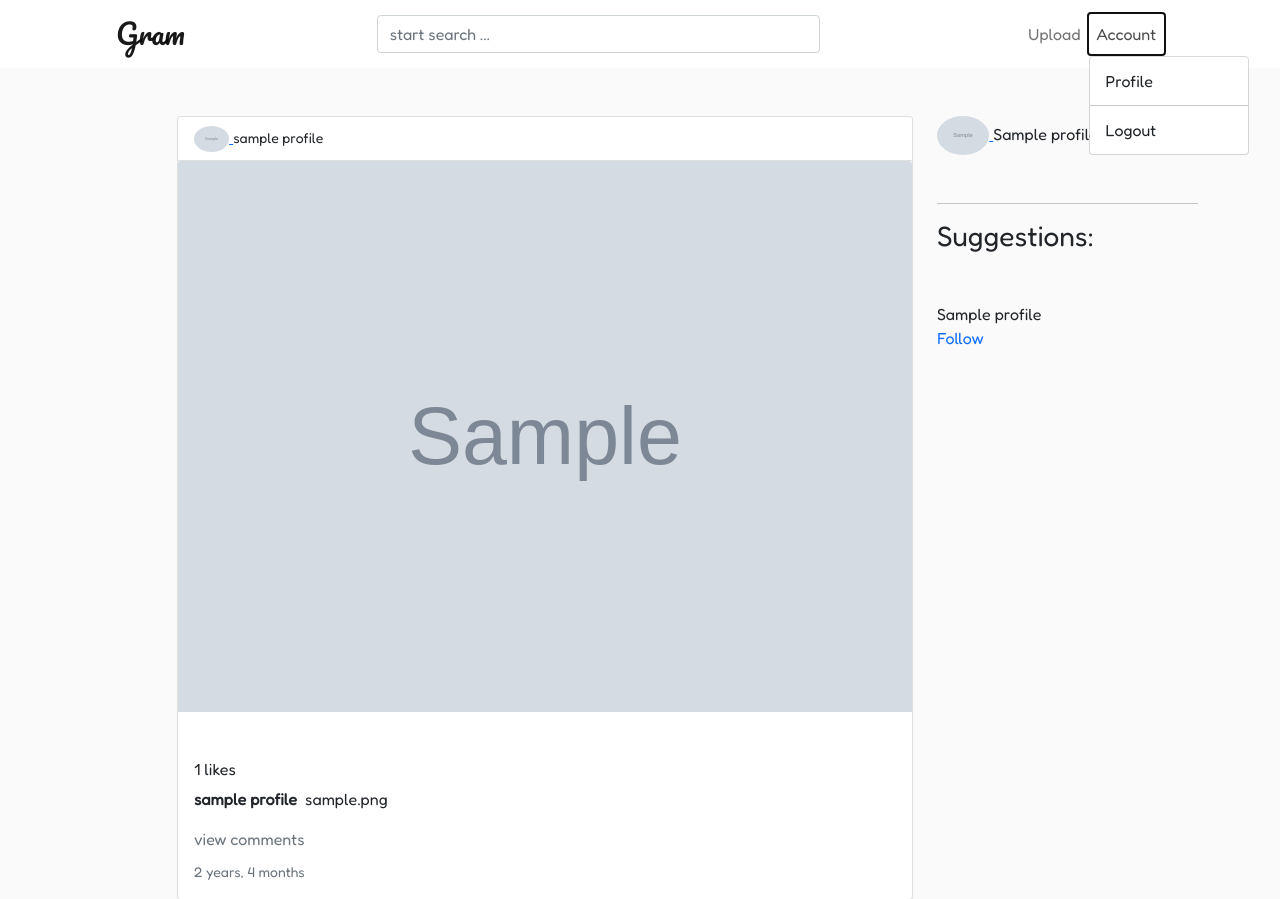
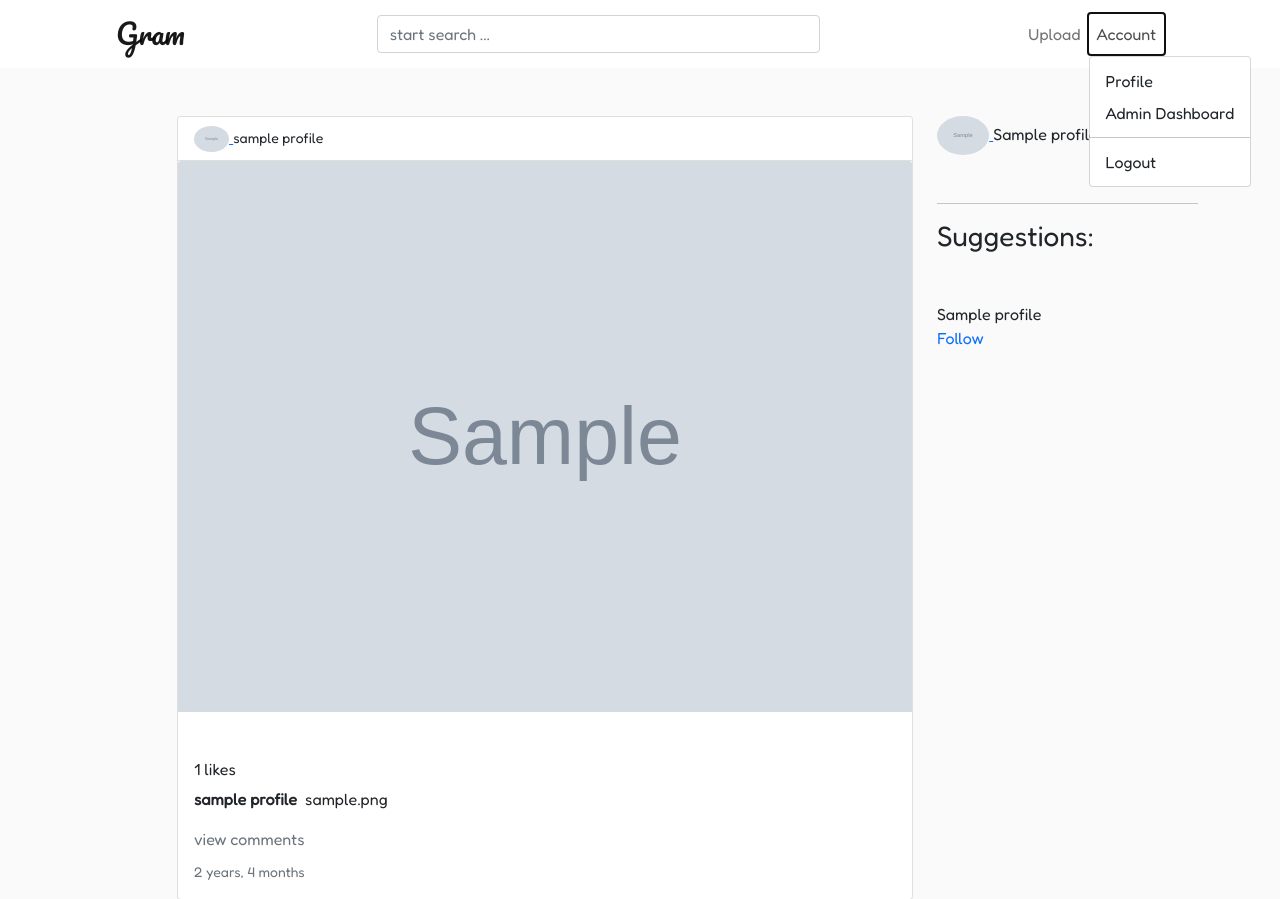
Before and after one commit to vantablanta/gram, a Django app: page /home/ in a window 1280 px wide, after a click on "Account". Shown: the top 899 px of the page. Run offline with Django 4.2, Linux system fonts and the light colour scheme; a user stored in the database is signed in; tables that the repository leaves empty hold one stand-in row (values such as "Sample post"); grey boxes marked "Sample" are stand-in pictures; some libraries are stand-ins or nearby versions.

Commit message:
superuser if for admins added

```diff
--- a/templates/nav.html
+++ b/templates/nav.html
@@ -25,6 +25,11 @@
 
                         <ul class="dropdown-menu" aria-labelledby="navbarDropdown">
                             <li><a class="dropdown-item" href="{%url 'profile'%}">Profile</a></li>
+
+                            {%if request.user.is_superuser%}
+                            <li><a class="dropdown-item" href="/admin">Admin Dashboard</a></li>
+                            {%endif%}
+
                             <li><hr class="dropdown-divider"></li>
                             {%if request.user.is_authenticated%}
                             <li><a class="dropdown-item" href="{%url 'logout' %}">Logout</a></li>
```
